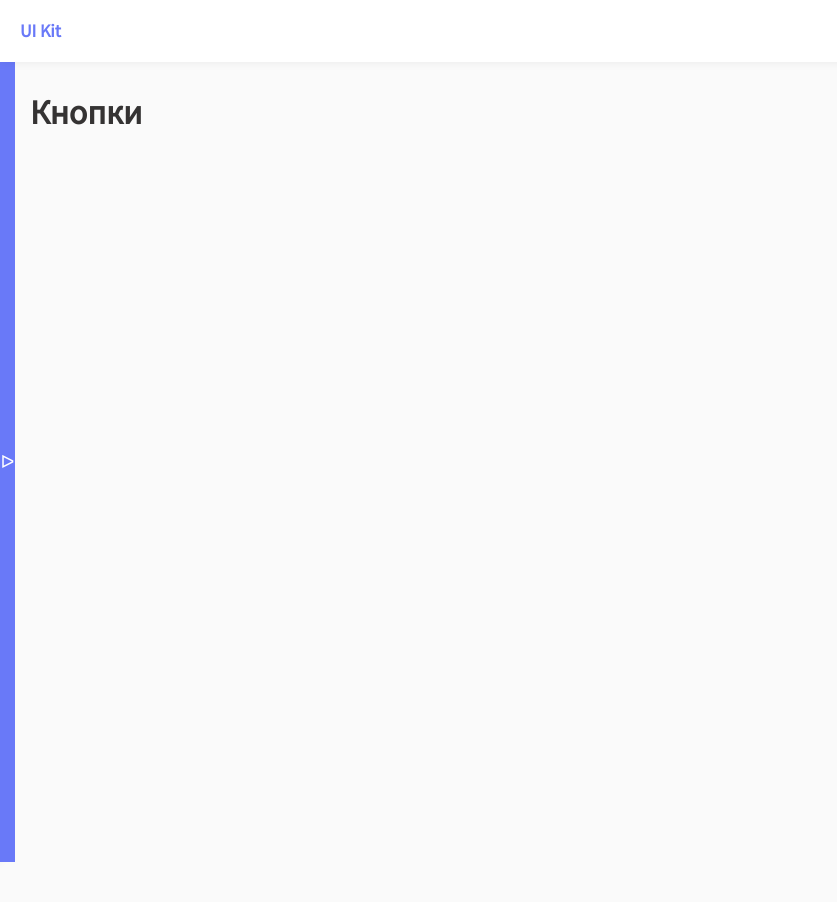
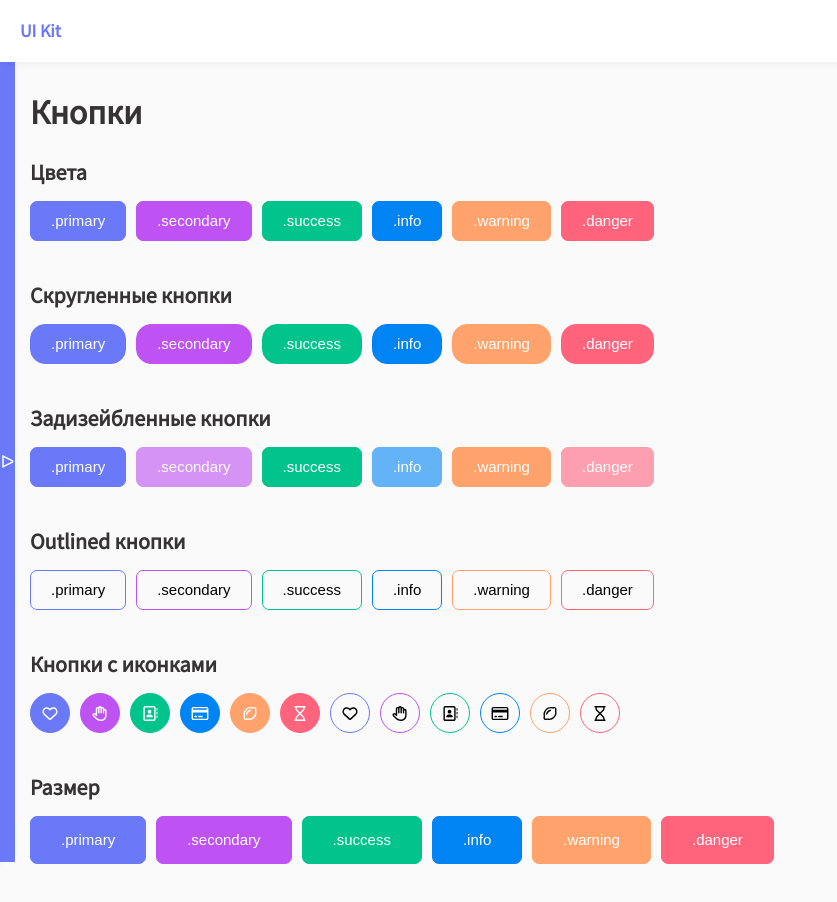
Before and after one commit to benny214/vue3-uikit, a Vue app in the folder vue3-uikit/: page /button in a window 1280 px wide. Shown: the top 902 px of the page, without its empty margins (0-837 px from the left). Before the commit the page ends 800 px from the top, so only its background shows below. Built offline with nearby package versions, Linux system fonts and the light colour scheme.

Commit message:
компонент кнопок + иконки

```diff
--- a/vue3-uikit/package.json
+++ b/vue3-uikit/package.json
@@ -9,6 +9,9 @@
     "preview": "vite preview"
   },
   "dependencies": {
+    "@fortawesome/fontawesome-svg-core": "^6.5.2",
+    "@fortawesome/free-regular-svg-icons": "^6.5.2",
+    "@fortawesome/vue-fontawesome": "^3.0.8",
     "sass": "^1.77.3",
     "vue": "^3.4.21",
     "vue-router": "^4.3.2"
--- a/vue3-uikit/src/App.vue
+++ b/vue3-uikit/src/App.vue
@@ -49,4 +49,10 @@ const toggleMenu = () => {
   justify-content: center;
 }
 
+@media screen and (max-width: 1023px) {
+  .content {
+    margin-left: 0;
+  }
+}
+
 </style>
--- /dev/null
+++ b/vue3-uikit/src/components/Button.vue
@@ -0,0 +1,146 @@
+
+<script setup>
+const props = defineProps({
+  label: {
+    type: String,
+    default: 'Кнопка'
+  },
+  color: {
+    type: String,
+    default: 'primary'
+  },
+  rounded: {
+    type: Boolean,
+    required: false
+  },
+  disabled: {
+    type: Boolean,
+    required: false
+  },
+  outlined: {
+    type: Boolean,
+    required: false
+  },
+  icon: {
+    type: String,
+    required: false
+  },
+  size: {
+    type: String,
+    default: 'normal'
+  },
+})
+
+</script>
+<template>
+    <button
+    :class="[
+      'btn',
+      `btn--${color}`,
+      {'btn--rounded': rounded},
+      {'btn--outlined': outlined},
+      {'btn--icon': icon},
+      {'btn--large': size === 'large'} ]"
+      :disabled="disabled">
+      <span v-if="icon">
+        <font-awesome-icon :icon="`fa-regular fa-${icon}`" />
+      </span>
+      <span v-else> {{ label }}</span>
+
+      </button>
+</template>
+<style lang="scss" scoped>
+.btn {
+  margin-right: 10px;
+  margin-bottom: 10px;
+  padding: 0 20px;
+  height: 40px;
+  color: #fff;
+  border-radius: 7px;
+  border: none;
+  cursor: pointer;
+  font-size: 15px;
+  line-height: 6px;
+  transition: .2s;
+  &--primary {
+    background-color: var(--primary);
+    border: 1px solid var(--primary);
+    &:enabled:hover {
+      background-color: var(--primary-h);
+      border-color: var(--primary-h);
+    }
+  }
+  &--secondary {
+    background-color: var(--secondary);
+    border: 1px solid var(--secondary);
+    &:enabled:hover {
+      background-color: var(--secondary-h);
+      border-color: var(--secondary-h);
+    }
+  }
+  &--success {
+    background-color: var(--success);
+    border: 1px solid var(--success);
+    &:enabled:hover {
+      background-color: var(--success-h);
+      border-color: var(--success-h);
+    }
+  }
+  &--info {
+    background-color: var(--info);
+    border: 1px solid var(--info);
+    &:enabled:hover {
+      background-color: var(--info-h);
+      border-color: var(--info-h);
+    }
+  }
+  &--warning {
+    background-color: var(--warning);
+    border: 1px solid var(--warning);
+    &:enabled:hover {
+      background-color: var(--warning-h);
+      border-color: var(--warning-h);
+    }
+  }
+  &--danger {
+    background-color: var(--danger);
+    border: 1px solid var(--danger);
+    &:enabled:hover {
+      background-color: var(--danger-h);
+      border-color: var(--danger-h);
+    }
+  }
+
+  &--rounded {
+    border-radius: 15px;
+  }
+
+  &:disabled {
+    opacity: .6;
+    cursor: default;
+    &:enabled:hover {
+      opacity: .6;
+    }
+  }
+
+  &--outlined {
+    background-color: transparent;
+    color: #000;
+    &:hover {
+      color: #fff;
+    }
+  }
+
+  &--icon {
+    padding: 0;
+    width: 40px;
+    height: 40px;
+    border-radius: 50%;
+  }
+
+  &--large {
+    height: 48px;
+    padding: 0 30px;
+  }
+}
+</style>
--- a/vue3-uikit/src/main.js
+++ b/vue3-uikit/src/main.js
@@ -1,5 +1,13 @@
 import { createApp } from 'vue'
 import App from './App.vue'
 import router from './router'
+import { library } from '@fortawesome/fontawesome-svg-core'
+import { FontAwesomeIcon } from '@fortawesome/vue-fontawesome'
+import { faHeart, faHand, faAddressBook, faCreditCard, faLemon, faHourglass } from '@fortawesome/free-regular-svg-icons'
 
-createApp(App).use(router).mount('#app')
+library.add(faHeart, faHand, faAddressBook, faCreditCard, faLemon, faHourglass)
+
+createApp(App)
+  .component('font-awesome-icon', FontAwesomeIcon)
+  .use(router)
+  .mount('#app')
--- a/vue3-uikit/src/views/Button.vue
+++ b/vue3-uikit/src/views/Button.vue
@@ -1,4 +1,82 @@
+<script setup>
+import Button from '@/components/Button.vue'
+</script>
+
 <template>
   <h1 class="heading-1">Кнопки</h1>
   <br>
+  <h2 class="heading-2">Цвета</h2>
+  <div class="line">
+    <Button label=".primary" color="primary"/>
+    <Button label=".secondary" color="secondary"/>
+    <Button label=".success" color="success"/>
+    <Button label=".info" color="info"/>
+    <Button label=".warning" color="warning"/>
+    <Button label=".danger" color="danger"/>
+  </div>
+
+  <h2 class="heading-2">Скругленные кнопки</h2>
+  <div class="line">
+    <Button label=".primary" color="primary" rounded/>
+    <Button label=".secondary" color="secondary" rounded/>
+    <Button label=".success" color="success" rounded/>
+    <Button label=".info" color="info" rounded/>
+    <Button label=".warning" color="warning" rounded/>
+    <Button label=".danger" color="danger" rounded/>
+  </div>
+
+  <h2 class="heading-2">Задизейбленные кнопки</h2>
+  <div class="line">
+    <Button label=".primary" color="primary"/>
+    <Button label=".secondary" color="secondary" disabled/>
+    <Button label=".success" color="success"/>
+    <Button label=".info" color="info" disabled/>
+    <Button label=".warning" color="warning"/>
+    <Button label=".danger" color="danger" disabled/>
+  </div>
+
+  <h2 class="heading-2">Outlined кнопки</h2>
+  <div class="line">
+    <Button label=".primary" color="primary" outlined/>
+    <Button label=".secondary" color="secondary" outlined/>
+    <Button label=".success" color="success" outlined/>
+    <Button label=".info" color="info" outlined/>
+    <Button label=".warning" color="warning" outlined/>
+    <Button label=".danger" color="danger" outlined/>
+  </div>
+
+  <h2 class="heading-2">Кнопки с иконками</h2>
+  <div class="line">
+    <Button icon="heart" color="primary"/>
+    <Button icon="hand" color="secondary"/>
+    <Button icon="address-book" color="success"/>
+    <Button icon="credit-card" color="info"/>
+    <Button icon="lemon" color="warning"/>
+    <Button icon="hourglass" color="danger"/>
+    <Button icon="heart" color="primary" outlined/>
+    <Button icon="hand" color="secondary" outlined/>
+    <Button icon="address-book" color="success" outlined/>
+    <Button icon="credit-card" color="info" outlined/>
+    <Button icon="lemon" color="warning" outlined/>
+    <Button icon="hourglass" color="danger" outlined/>
+  </div>
+
+  <h2 class="heading-2">Размер</h2>
+  <div class="line">
+    <Button label=".primary" color="primary" size="large"/>
+    <Button label=".secondary" color="secondary" size="large"/>
+    <Button label=".success" color="success" size="large"/>
+    <Button label=".info" color="info" size="large"/>
+    <Button label=".warning" color="warning" size="large"/>
+    <Button label=".danger" color="danger" size="large"/>
+  </div>
 </template>
+<style lang="scss" scoped>
+.line {
+  margin-bottom: 30px;
+}
+
+.heading-2{
+  margin-bottom: 15px;
+}
+</style>
```
Also changed, not shown: 1 other file (tests, documents, lock files or other folders).
